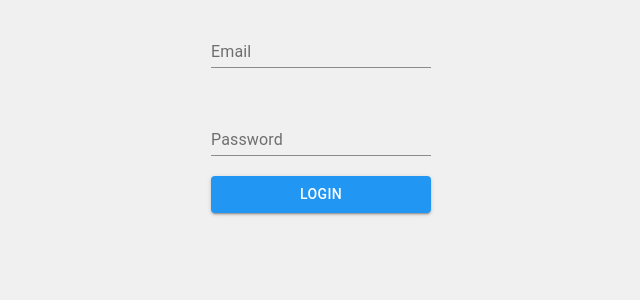
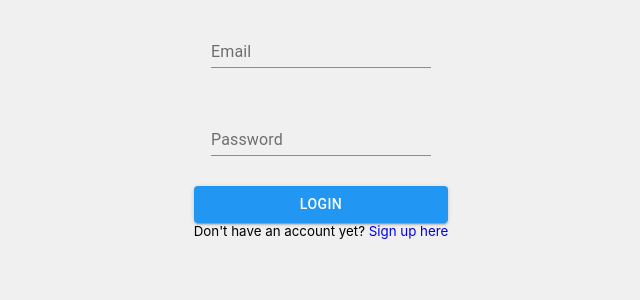
Before and after one commit to WayneFerrao/deltabbt, a React (Create React App) app in the folder client/: page /login in a window 1280 px wide. Shown: the top 300 px of the page, without its empty margins (319-959 px from the left). Built offline with nearby package versions, Linux system fonts and the light colour scheme.

Commit message:
Added styles, error messages and loading bar to login page

```diff
--- a/client/src/pages/login.js
+++ b/client/src/pages/login.js
@@ -10,7 +10,9 @@ import PropTypes from 'prop-types';
 import TextField from '@material-ui/core/TextField';
 import Button from '@material-ui/core/Button';
 import axios from 'axios';
-import { Typography } from '@material-ui/core';
+import Typography from '@material-ui/core/Typography';
+import {Link} from 'react-router-dom';
+import CircularProgress from '@material-ui/core/CircularProgress';
 
 const styles = {
     form:{
@@ -24,9 +26,18 @@ const styles = {
     textField:{
         margin:'20px auto 20px auto'
     },
+    button:{
+        marginTop: 10,
+        position: 'relative'
+    },
     customError:{
         color: 'red',
         fontSize: '0.8rem',
+        marginTop: 10,
+    },
+    progress:{
+        position:'absolute',
+        color: 'black'
     }
 }
 
@@ -42,7 +53,7 @@ export class Login extends Component {
             email: '',
             password: '',
             loading: false,
-            errors:[]
+            errors:{}
         }
     }
 
@@ -113,17 +124,28 @@ export class Login extends Component {
                                 value={this.state.password}
                                 onChange={this.handleChange}
                             />
+                            {errors.error && (
+                                <Typography variant="body2" className={classes.customError} >
+                                    User not found
+                                </Typography>
+                            )}
                             {errors.general && (
                                 <Typography variant="body2" className={classes.customError} >
-                                    {errors.general}
+                                    Invalid credentials
                                 </Typography>
                             )}
                             <Button
                             type="submit"
                             variant="contained"
-                            color="primary">
+                            color="primary"
+                            className={classes.button}
+                            disabled={loading}>
                                 Login
+                                {loading && (
+                                    <CircularProgress size={30} className={classes.progress}/>
+                                )}
                             </Button>
+                            <small>Don't have an account yet?  <Link to="/signup">Sign up here</Link></small>
                     </div>
                     </ThemeProvider>
                 </form>
```
